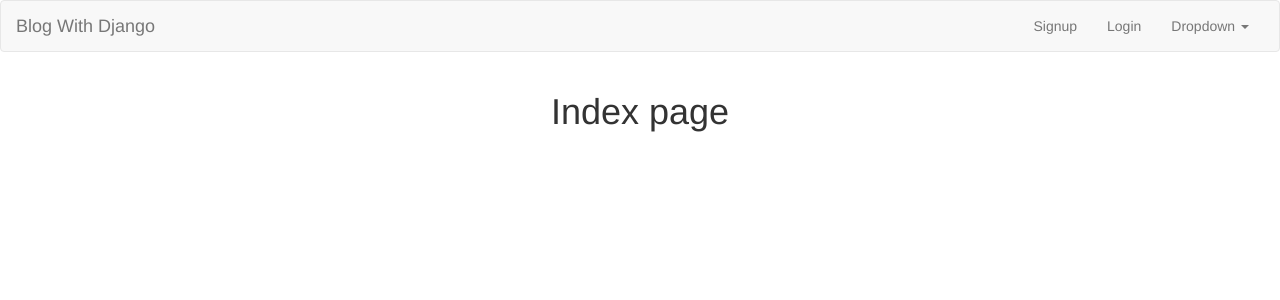
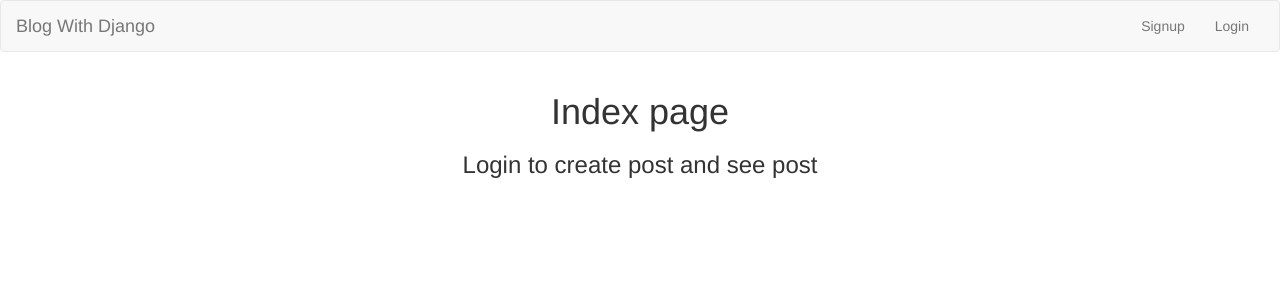
Before and after one commit to annhoang191/blog-app-django, a Django app: template blog_project/blog_app/templates/blog_app/index.html in a window 1280 px wide. Shown: the top 300 px of the page. Run offline with Django 3.2, Linux system fonts and the light colour scheme; the template is opened without the code that fills it, so the values that code supplies are empty; some libraries are stand-ins or nearby versions.

Commit message:
Implementing create post (#7)

```diff
--- /dev/null
+++ b/blog_project/blog_app/forms.py
@@ -0,0 +1,5 @@
+from django import forms
+
+class BlogForm(forms.Form):
+    title = forms.CharField(max_length=64, label="Title", widget=forms.TextInput(attrs={"class": "form-control"}))
+    content = forms.CharField(max_length=2500, label="Content", widget=forms.Textarea(attrs={"class": "form-control"}))
--- a/blog_project/blog_app/templates/base.html
+++ b/blog_project/blog_app/templates/base.html
@@ -10,27 +10,18 @@
   <nav class="navbar navbar-default">
     <div class="container-fluid">
       <div class="navbar-header">
-        <a class="navbar-brand" href="#">Blog With Django</a>
+        <a class="navbar-brand" href="{% url 'index' %}">Blog With Django</a>
       </div>
       <div class="collapse navbar-collapse" id="bs-example-navbar-collapse-1">
         <ul class="nav navbar-nav navbar-right">
           {% if user.is_authenticated %}
             <li><a href="#">{{ user.username }} </a></li>
+            <li><a href="{% url 'new_blog' %}">Create Post</a></li>
             <li><a href="{% url 'logout' %}">Logout</a></li>
           {% else %}
             <li><a href="{% url 'signup' %}">Signup</a></li>
             <li><a href="{% url 'login' %}">Login</a></li>
           {% endif %}
-          <li class="dropdown">
-            <a href="#" class="dropdown-toggle" data-toggle="dropdown" role="button" aria-haspopup="true" aria-expanded="false">Dropdown <span class="caret"></span></a>
-            <ul class="dropdown-menu">
-              <li><a href="#">Action</a></li>
-              <li><a href="#">Another action</a></li>
-              <li><a href="#">Something else here</a></li>
-              <li role="separator" class="divider"></li>
-              <li><a href="#">Separated link</a></li>
-            </ul>
-          </li>
         </ul>
       </div>
     </div>
--- a/blog_project/blog_app/templates/blog_app/index.html
+++ b/blog_project/blog_app/templates/blog_app/index.html
@@ -3,4 +3,21 @@
 {% block title %} Homepage {% endblock %}
 {% block content %}
   <h1 class="text-center">Index page</h1>
+  {% if user.is_authenticated %}
+    {% if blog_posts %}
+      {% for post in blog_posts %}
+      <div class="col-md-10">
+          <h1>{{ post.title }}</h1>
+          <article><p>
+            {{ post.content }}
+            </p></article>
+      </div>
+      <hr/>
+      {% endfor %}
+    {% else %}
+      <p>No polls are available.</p>
+    {% endif %}
+  {% else %}
+    <h3 class="text-center">Login to create post and see post</h3>
+  {% endif %}
 {% endblock %}
--- a/blog_project/blog_app/urls.py
+++ b/blog_project/blog_app/urls.py
@@ -8,4 +8,5 @@ urlpatterns = [
   path("signup", views.signup, name="signup"),
   url(r"^login/$", auth_views.LoginView.as_view(template_name="blog_app/login.html"), name="login"),
   url(r"^logout/$", auth_views.LogoutView.as_view(), {"next_page": "/"}, name="logout"),
+  path("blog/new", views.post_blog, name="new_blog")
 ]
```
Also changed, not shown: blog_project/blog_app/templates/blog_app/new_blog.html (added, +22 -0 lines), blog_project/blog_app/views.py (+23 -1 lines).
